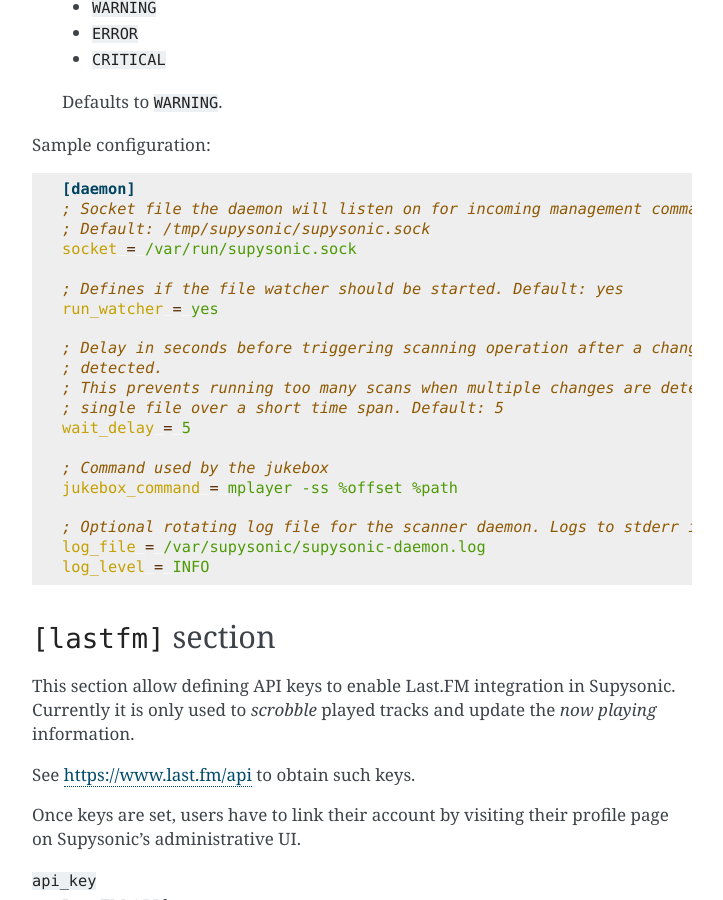
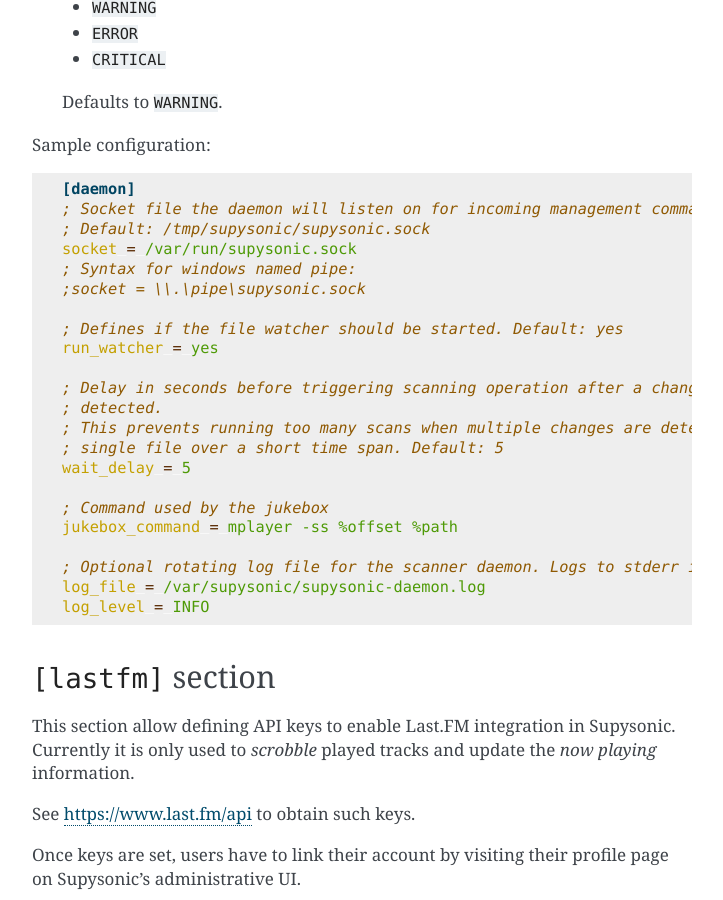
Before and after one commit to spl0k/supysonic, a Sphinx documentation site: the page built from docs/setup/configuration.rst, in a window 1280 px wide and 900 px high, scrolled down 4547 px. Shown: the whole window, without its empty margins (388-1111 px from the left). Built offline with Sphinx 7.4.7, drawn with Linux system fonts in a browser that asks for light colours.

Commit message:
Update configuration.rst
Added example for windows in daemon section.

```diff
--- a/docs/setup/configuration.rst
+++ b/docs/setup/configuration.rst
@@ -222,6 +222,8 @@ Sample configuration::
    ; Socket file the daemon will listen on for incoming management commands
    ; Default: /tmp/supysonic/supysonic.sock
    socket = /var/run/supysonic.sock
+   ; Syntax for windows named pipe:
+   ;socket = \\.\pipe\supysonic.sock
 
    ; Defines if the file watcher should be started. Default: yes
    run_watcher = yes
```
